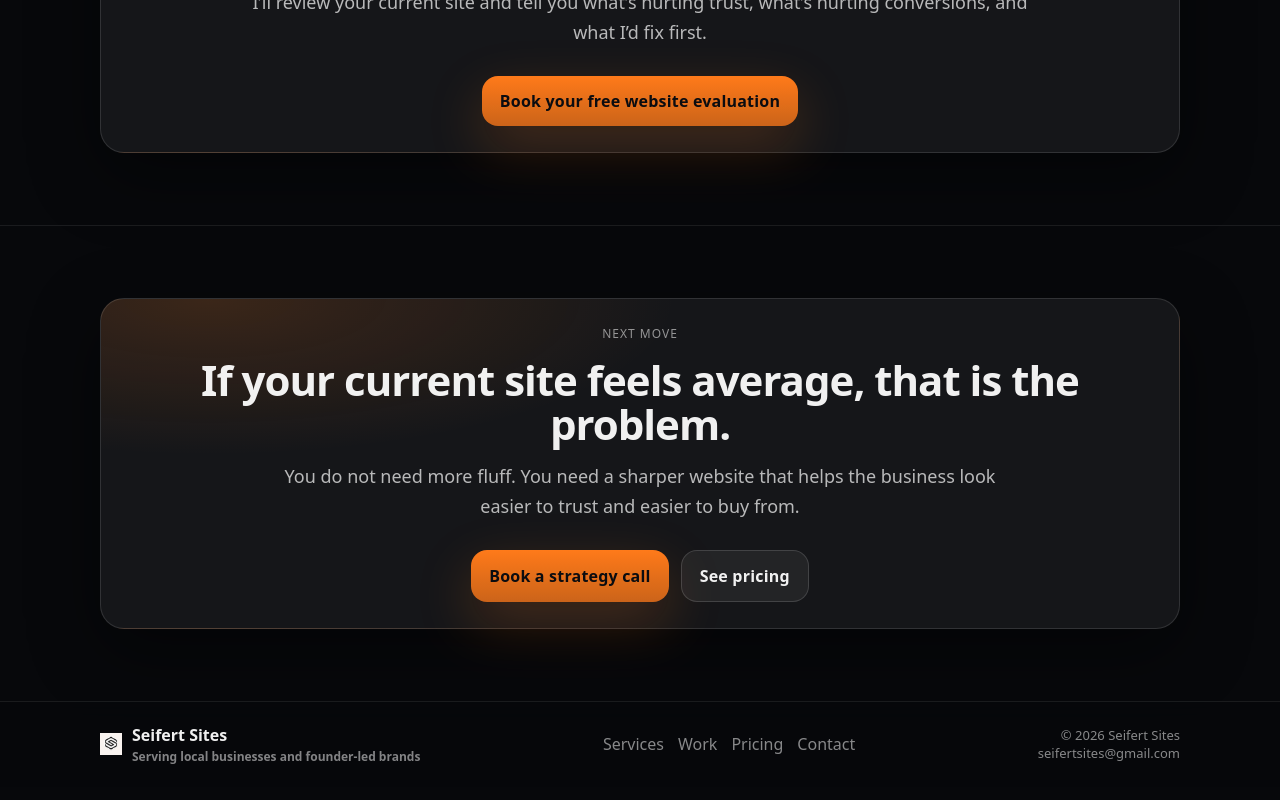
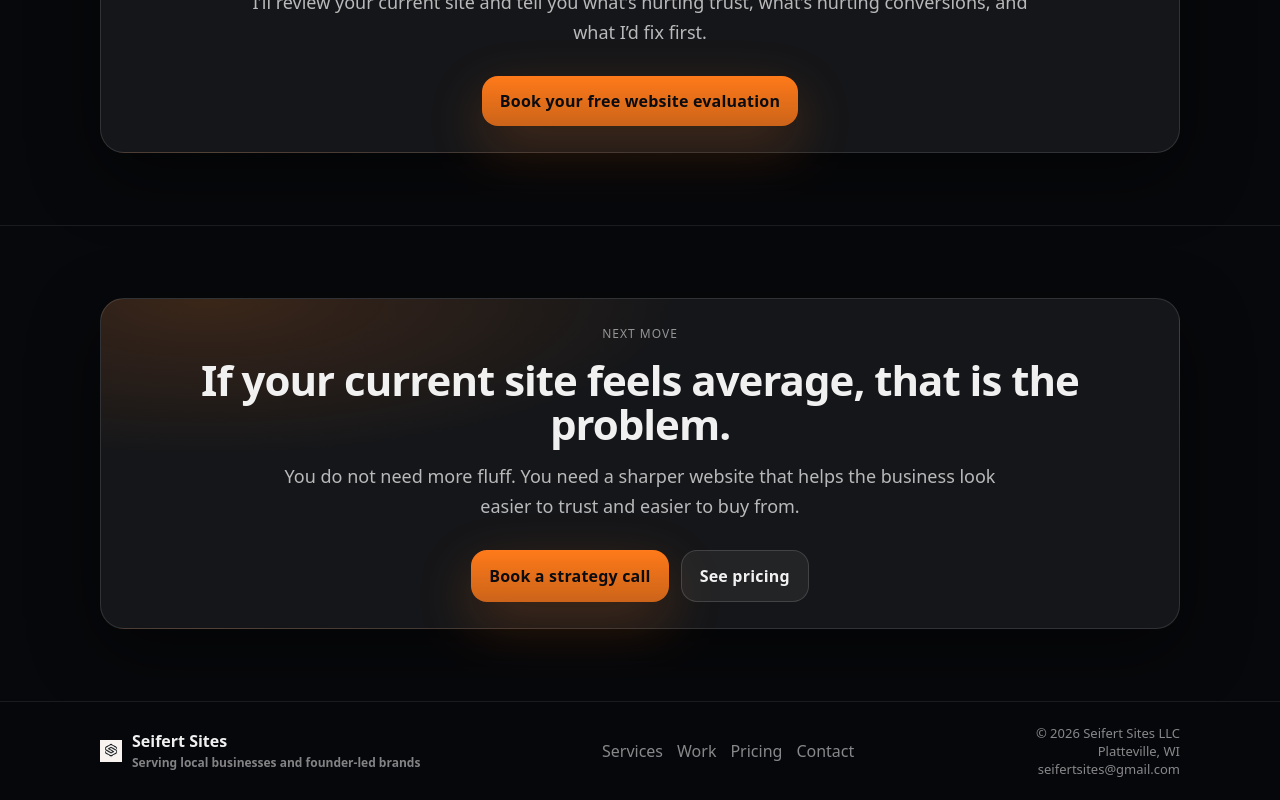
Before and after one commit to lucasseifert113/seifert-sites-fixed, a Next.js app: page / in a window 1280 px wide. Shown: the part 2548-3348 px from the top of the page. Built offline with nearby package versions, Linux system fonts and the light colour scheme.

Commit message:
Update app/components/Footer.tsx: contact form, testimonials, homepage projects

```diff
--- a/app/components/Footer.tsx
+++ b/app/components/Footer.tsx
@@ -50,7 +50,8 @@ export default function Footer() {
           </div>
 
           <div style={{ color: "rgba(255,255,255,0.52)", fontSize: 13, textAlign: "right" }}>
-            <div>© {new Date().getFullYear()} {site.name}</div>
+            <div>© {new Date().getFullYear()} Seifert Sites LLC</div>
+            <div>Platteville, WI</div>
             <a href={`mailto:${site.email}`} style={{ textDecoration: "none" }}>
               {site.email}
             </a>
```
